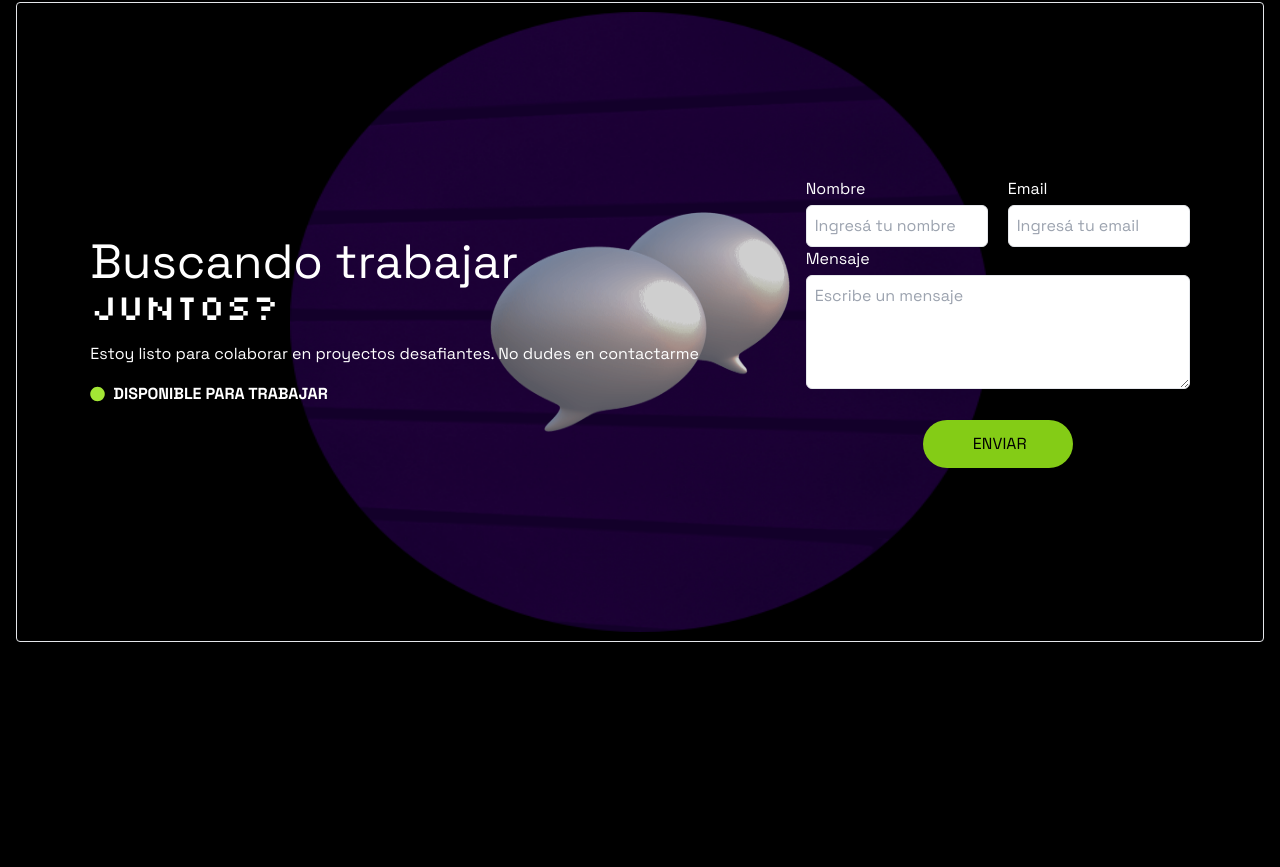
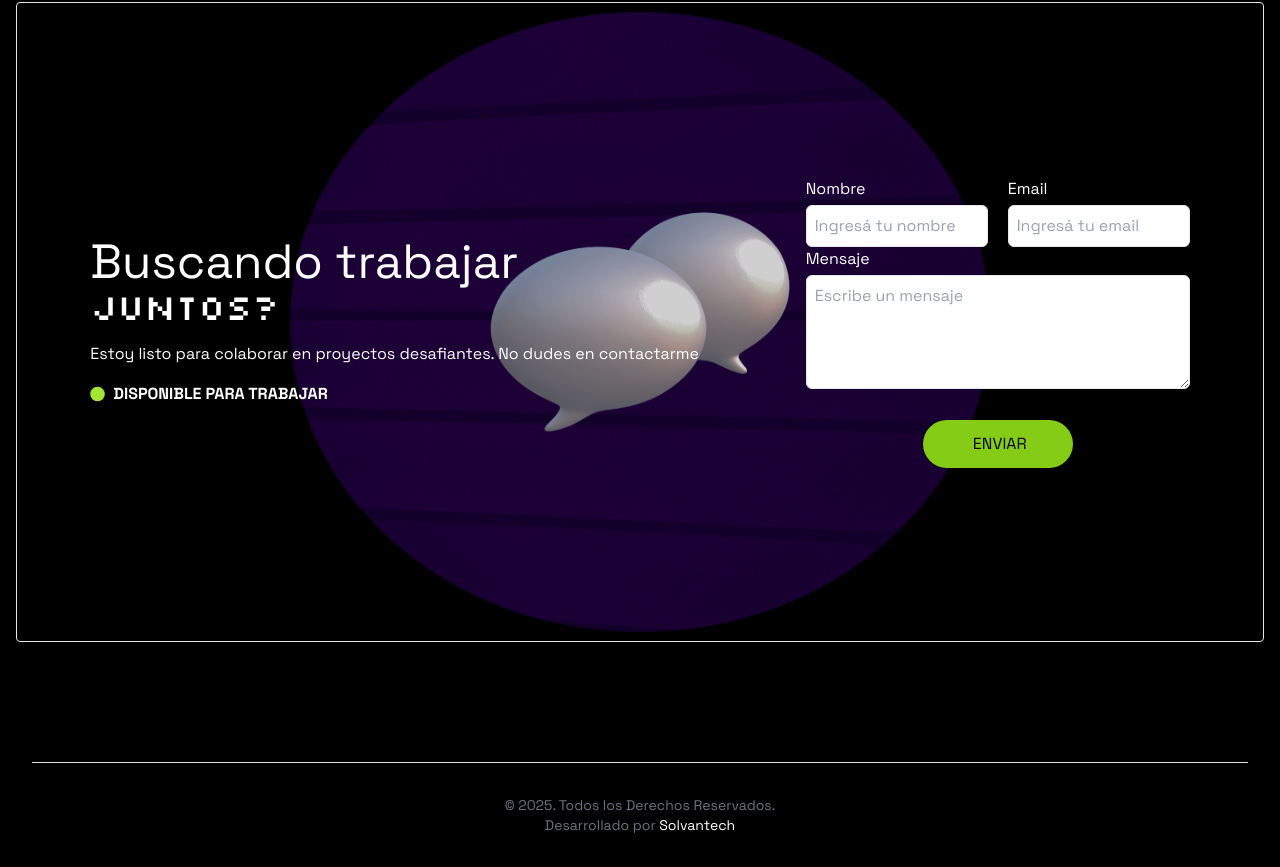
Before and after one commit to Nicolas-Mazziotti/portfolio-miguel, a React (Vite) app: page / in a window 1280 px wide. Shown: the part 2623-3490 px from the top of the page. Before the commit the page ends 3305 px from the top, so only its background shows below. Built offline with nearby package versions, Linux system fonts and the light colour scheme.

Commit message:
feat footer: create footer component

```diff
--- a/src/App.jsx
+++ b/src/App.jsx
@@ -4,6 +4,7 @@
 import Skills from './Components/Skills/Skills'
 import Portfolio from './Components/Portfolio/Portfolio'
 import Contact from './Components/Contact/Contact'
+import Footer from './Components/Footer/Footer'
 import './App.css'
 
 function App() {
@@ -17,6 +18,7 @@
     <Skills/>
     <Portfolio/>
     <Contact/>
+    <Footer/>
     </>
   )
 }
--- /dev/null
+++ b/src/Components/Footer/Footer.jsx
@@ -0,0 +1,39 @@
+import React from 'react'
+
+const Footer = () => {
+  return (
+
+<footer className="rounded-lg shadow bg-[#131212]  m-4 bg-black">
+    <div className="w-full max-w-screen-xl mx-auto p-4 md:py-8">
+        {/* <div className="sm:flex sm:items-center sm:justify-between">
+            <a href="" className="flex items-center mb-4 sm:mb-0 space-x-3 rtl:space-x-reverse">
+                <img src="/assets/images/logo-abk-bg.png" className="h-8" alt="Logo abk karting" />
+                <span className="self-center text-2xl font-semibold whitespace-nowrap dark:text-white">ABK Karting</span>
+            </a>
+            <ul className="flex flex-wrap items-center mb-6 text-sm font-medium text-gray-500 sm:mb-0 dark:text-gray-400">
+                <li>
+                    <a href='' className="hover:underline me-4 md:me-6">Nosotros</a>
+                </li>
+                <li>
+                    <a href='' className="hover:underline me-4 md:me-6">Comisión Directiva</a>
+                </li>
+                <li>
+                    <a href='' className="hover:underline me-4 md:me-6">Reglamento</a>
+                </li>
+                <li>
+                    <a href='' className="hover:underline me-4 md:me-6">Políticas de Privacidad</a>
+                </li>
+                <li>
+                    <a href='' className="hover:underline">Contacto</a>
+                </li>
+            </ul>
+        </div> */}
+        <hr className="my-6 border-gray-200 sm:mx-auto dark:border-gray-700 lg:my-8" />
+        <span className="block text-center text-sm text-gray-500 sm:text-center dark:text-gray-400">© 2025. Todos los Derechos Reservados.</span>
+        <span className='block text-center text-sm text-gray-500 sm:text-center dark:text-gray-400'>Desarrollado por <a href="https://solvantech.com/" className='text-white'>Solvantech</a></span>
+    </div>
+</footer>
+  )
+}
+
+export default Footer
```
